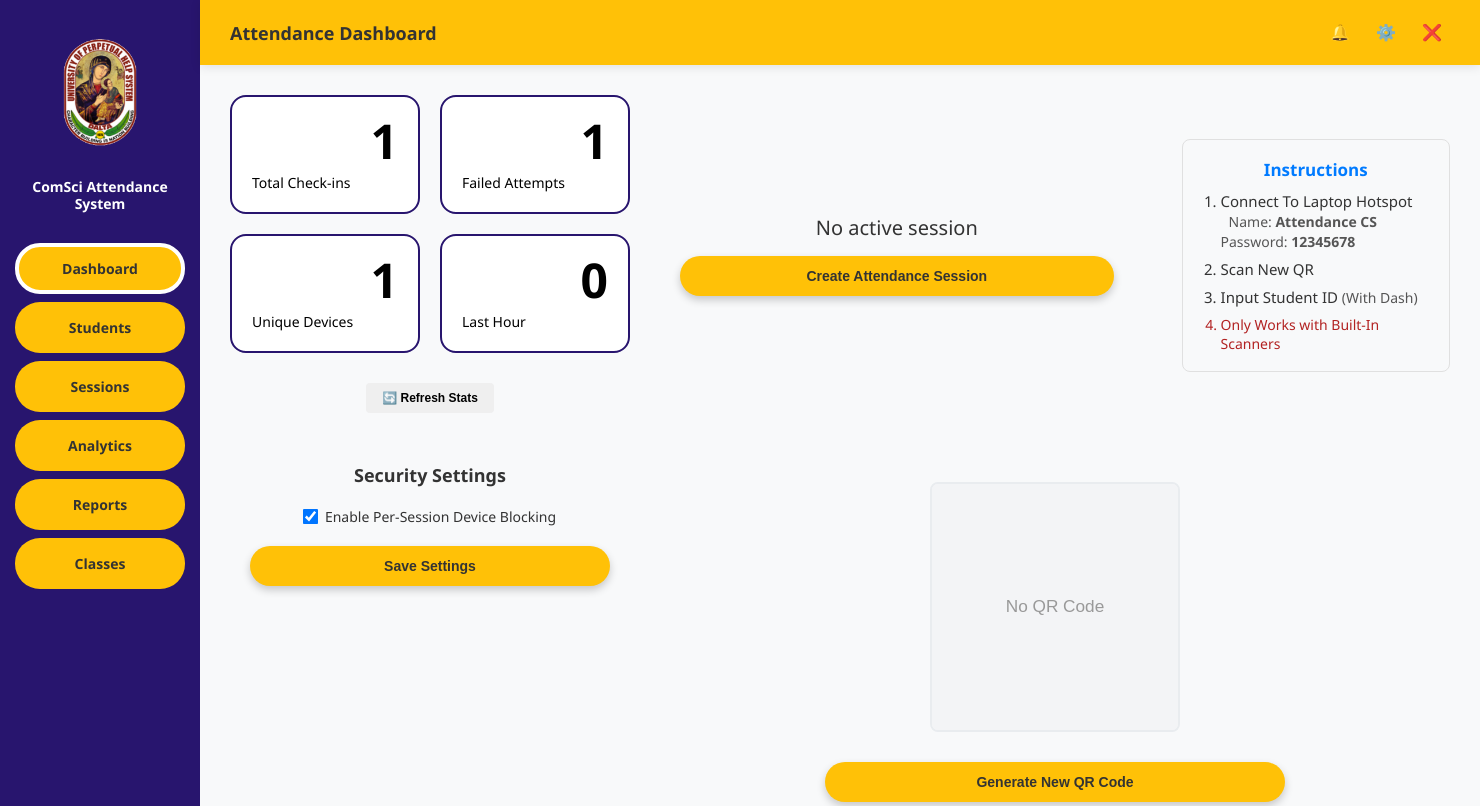
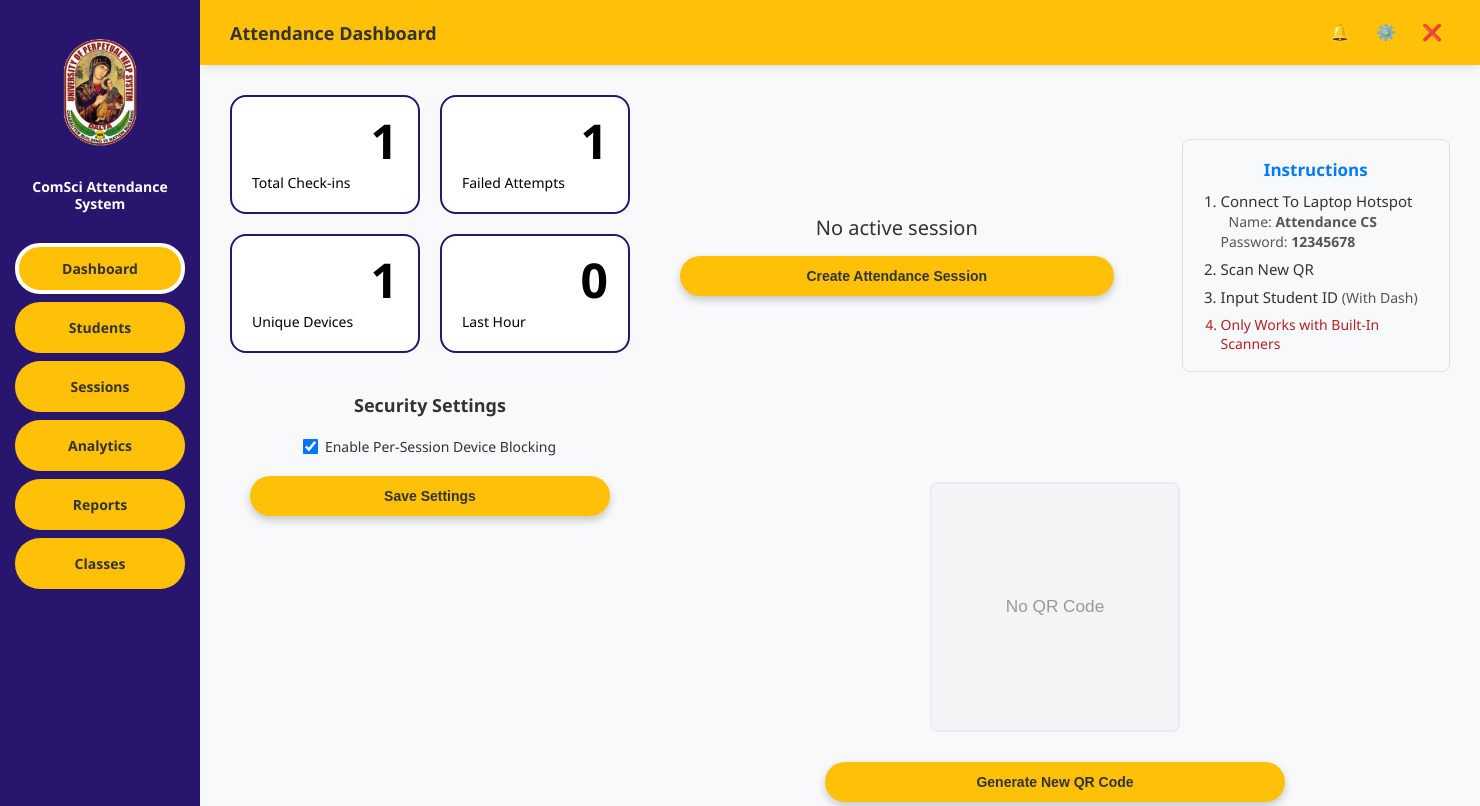
Before and after one commit to Xirnus/offline-attendance-system, a Flask app: page / in a window 1480 px wide. Shown: the top 806 px of the page. Run offline with Flask 3, Linux system fonts and the light colour scheme; data comes from the database, SQL or seed files in the repository; both versions use the stored data as it was after the commit; tables that the repository leaves empty hold one stand-in row (values such as "Sample post").

Commit message:
Additional Front End Fixes

```diff
--- a/static/js/dashboard.js
+++ b/static/js/dashboard.js
@@ -60,16 +60,6 @@ document.addEventListener('DOMContentLoaded', function() {
   setupEventListeners();
   setupSettingsEventListeners();
   checkSessionStatusWithExpiration();
-
-  // Add manual refresh button functionality
-  const refreshStatsBtn = document.getElementById('refresh-stats-btn');
-  if (refreshStatsBtn) {
-    refreshStatsBtn.addEventListener('click', function() {
-      console.log('Manual statistics refresh requested');
-      loadData();
-      showNotification('Refreshing dashboard data...', 'info', 1000);
-    });
-  }
 
   // --- SESSION CONTROL & INSTRUCTIONS LAYOUT ---
   // Wrap session control and instructions in a flex container
@@ -698,16 +688,34 @@ function stopSession() {
       if (dataCleared) {
         message += ` All session data cleared: ${clearedCounts.attendances || 0} attendances, ${clearedCounts.denied_attempts || 0} failed attempts, ${clearedCounts.device_fingerprints || 0} devices.`;
 
-        // Clear the tables immediately since data was cleared
-        document.getElementById('attendances').innerHTML = '<tr><td colspan="6" style="text-align: center; padding: 20px; color: #666;">No attendance data</td></tr>';
-        document.getElementById('denied-attendances').innerHTML = '<tr><td colspan="5" style="text-align: center; padding: 20px; color: #666;">No failed attempts</td></tr>';
-        document.getElementById('device-fingerprints').innerHTML = '<tr><td colspan="5" style="text-align: center; padding: 20px; color: #666;">No device data available</td></tr>';
-
-        // Reset statistics grid
-        document.getElementById('total-attendances').textContent = '0';
-        document.getElementById('total-denied').textContent = '0';
-        document.getElementById('unique-devices').textContent = '0';
-        document.getElementById('recent-activity').textContent = '0';
+        // Clear the tables immediately since data was cleared (with null checks)
+        const attendancesTable = document.getElementById('attendances');
+        if (attendancesTable) {
+          attendancesTable.innerHTML = '<tr><td colspan="6" style="text-align: center; padding: 20px; color: #666;">No attendance data</td></tr>';
+        }
+
+        const deniedTable = document.getElementById('denied-attendances');
+        if (deniedTable) {
+          deniedTable.innerHTML = '<tr><td colspan="5" style="text-align: center; padding: 20px; color: #666;">No failed attempts</td></tr>';
+        }
+
+        const deviceTable = document.getElementById('device-fingerprints');
+        if (deviceTable) {
+          deviceTable.innerHTML = '<tr><td colspan="5" style="text-align: center; padding: 20px; color: #666;">No device data available</td></tr>';
+        }
+
+        // Reset statistics grid (with null checks)
+        const totalAttendances = document.getElementById('total-attendances');
+        if (totalAttendances) totalAttendances.textContent = '0';
+
+        const totalDenied = document.getElementById('total-denied');
+        if (totalDenied) totalDenied.textContent = '0';
+
+        const uniqueDevices = document.getElementById('unique-devices');
+        if (uniqueDevices) uniqueDevices.textContent = '0';
+
+        const recentActivity = document.getElementById('recent-activity');
+        if (recentActivity) recentActivity.textContent = '0';
       }
 
       showNotification(message, 'success');
--- a/templates/dashboard.html
+++ b/templates/dashboard.html
@@ -73,13 +73,6 @@
                 <div class="stat-number" id="recent-activity">0</div>
                 <div class="stat-label">Last Hour</div>
               </div>
-            </div>
-
-            <!-- Statistics Refresh Button -->
-            <div style="text-align: center; margin: 10px 0;">
-              <button id="refresh-stats-btn" class="btn btn-secondary" style="padding: 8px 16px; font-size: 12px; border-radius: 4px;">
-                🔄 Refresh Stats
-              </button>
             </div>
 
             <!-- Security Settings -->
```
Also changed, not shown: static/js/analytics.js (+7 -3 lines), attendance.db.
